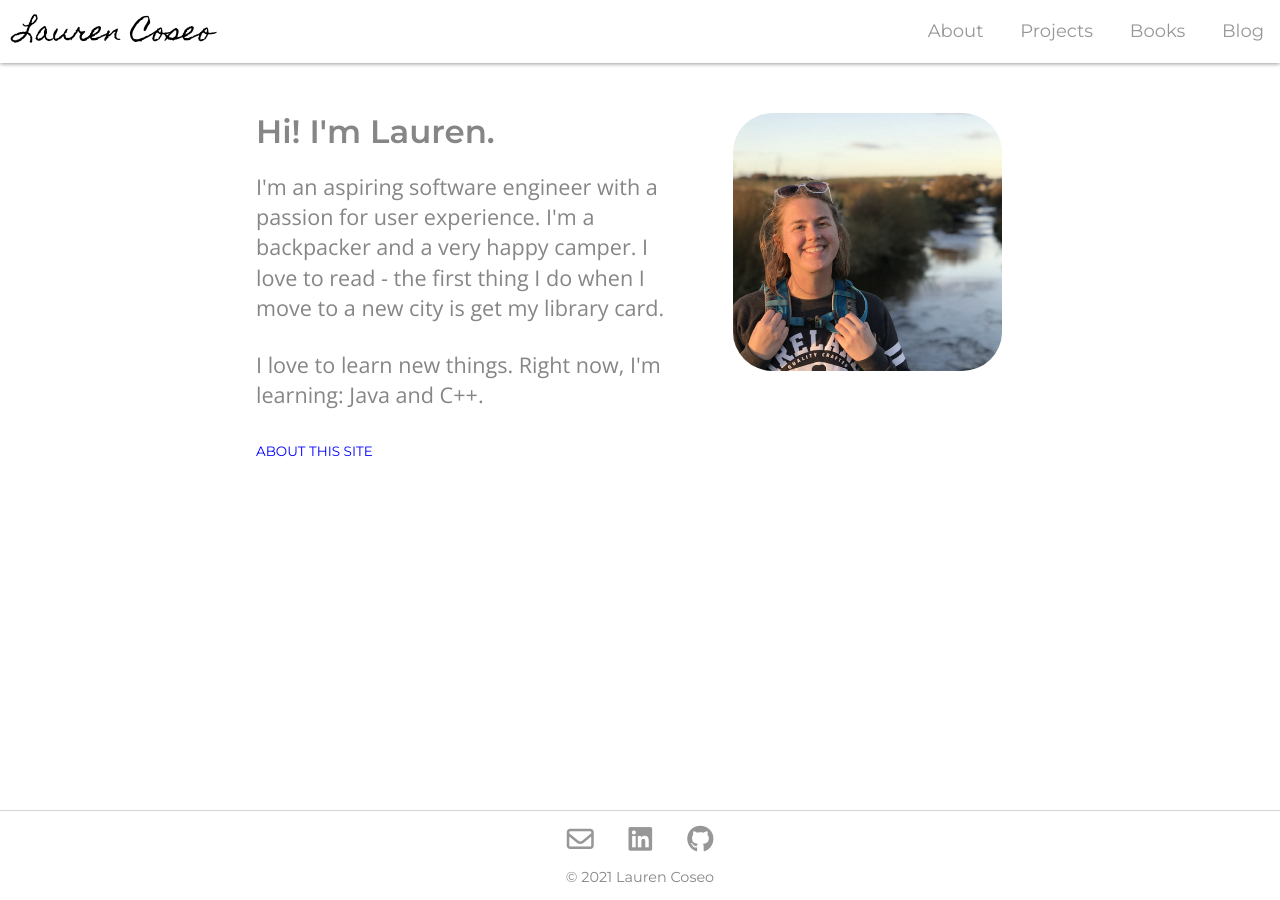
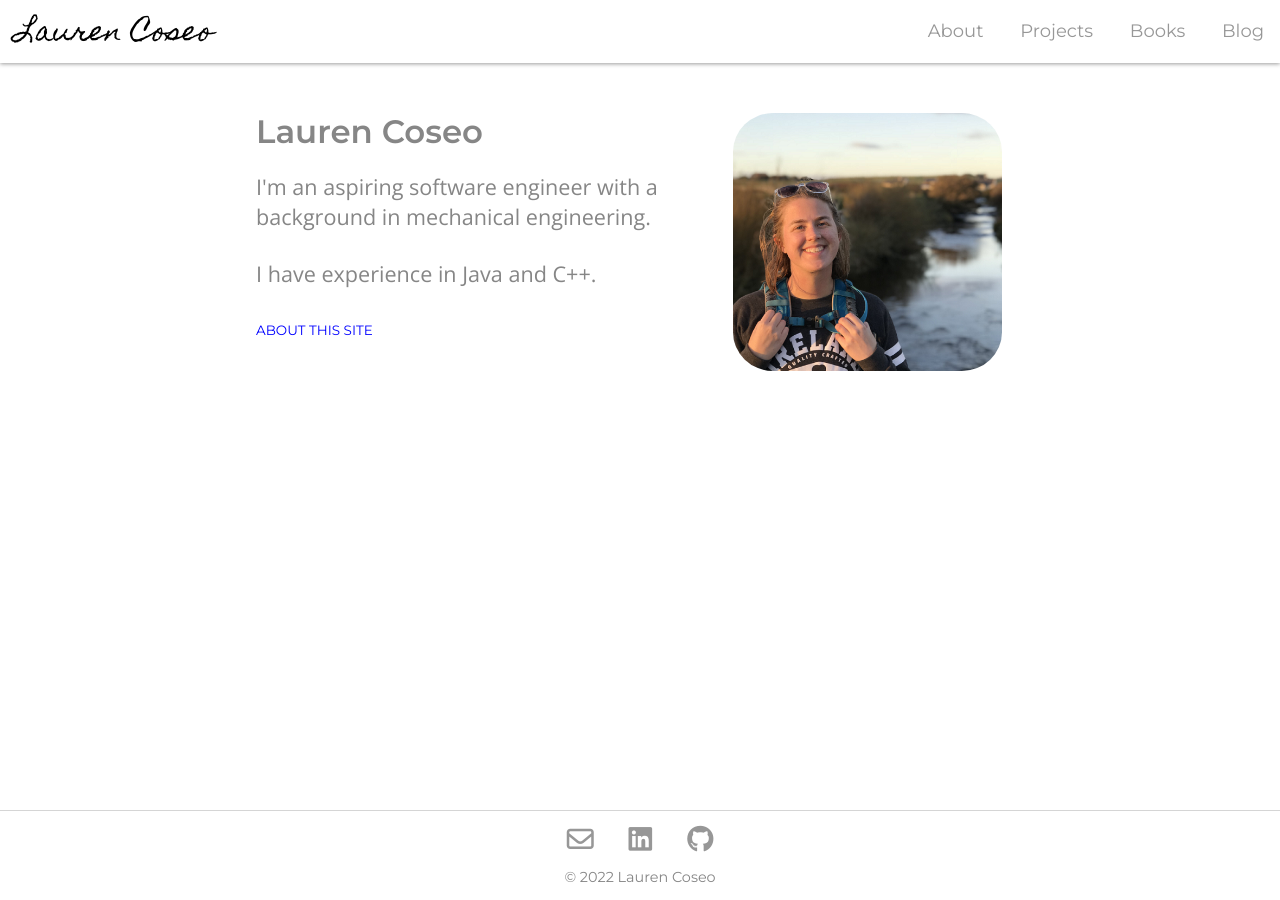
Before and after one commit to laurencoseo/laurencoseo.github.io, a Jekyll site: the page built from index.html, in a window 1280 px wide. Built offline with Jekyll 4.4.1, drawn with Linux system fonts in a browser that asks for light colours; nearby versions of some CDN libraries.

Commit message:
Update footer date, change home page text

```diff
--- a/_includes/footer.html
+++ b/_includes/footer.html
@@ -4,5 +4,5 @@
                 <li><a href="https://www.linkedin.com/in/lauren-coseo/"><i class="fab fa-linkedin"></i></a></li>
                 <li><a href="https://github.com/laurencoseo"><i class="fab fa-github"></i></a></li>
             </ul>
-            <p>&#169 2021 Lauren Coseo</p>
+            <p>&#169 2022 Lauren Coseo</p>
 </footer>
--- a/index.html
+++ b/index.html
@@ -5,10 +5,10 @@ title: Lauren Coseo
         <div class="main">
             <div class="content-wrapper">
                 <div class="blurb">
-                    <h2 id="intro">Hi! I'm Lauren.</h2>
-                    <p>I'm an aspiring software engineer with a passion for user experience. I'm a backpacker and a very happy camper. I love to read - the first thing I do when I move to a new city is get my library card.</p>
+                    <h2 id="intro">Lauren Coseo</h2>
+                    <p>I'm an aspiring software engineer with a background in mechanical engineering.</p>
                     <br>
-                    <p>I love to learn new things. Right now, I'm learning: Java and C++.</p>
+                    <p>I have experience in Java and C++.</p>
                     <div class="site">
                         <a href="/siteinfo">About this site</a>
                     </div>
```
